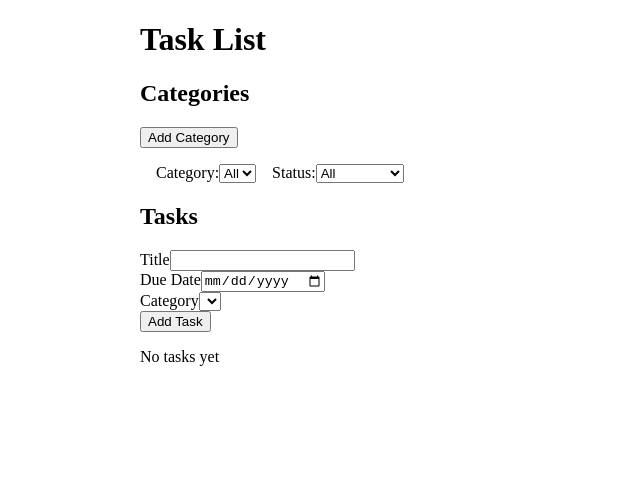
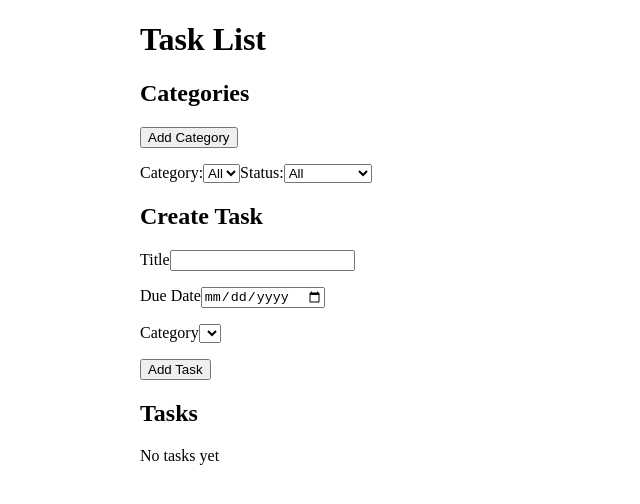
Before and after one commit to virustotalop/Frontend, a React (Vite) app: page / in a window 1280 px wide. Shown: the top 504 px of the page, without its empty margins (0-640 px from the left). Built offline with nearby package versions, Linux system fonts and the light colour scheme.

Commit message:
Rework padding

```diff
--- a/src/components/TaskForm.tsx
+++ b/src/components/TaskForm.tsx
@@ -69,7 +69,7 @@ export default function TaskForm({ task, categories, onSubmit }: TaskFormProps)
     <form role="form" onSubmit={handleSubmit}>
       {error && <p style={{ color: "red" }}>{error}</p>}
 
-      <div>
+      <div style={{ marginBottom: "1rem"}}>
         <label htmlFor="title">Title</label>
         <input
           id="title"
@@ -79,7 +79,7 @@ export default function TaskForm({ task, categories, onSubmit }: TaskFormProps)
         />
       </div>
 
-      <div>
+      <div style={{ marginBottom: "1rem"}}>
         <label htmlFor="dueDate">Due Date</label>
         <input
           id="dueDate"
@@ -89,7 +89,7 @@ export default function TaskForm({ task, categories, onSubmit }: TaskFormProps)
         />
       </div>
 
-      <div>
+      <div style={{ marginBottom: "1rem"}}>
         <label htmlFor="category">Category</label>
         <select
           id="category"
--- a/src/components/TaskItem.tsx
+++ b/src/components/TaskItem.tsx
@@ -51,7 +51,6 @@ export default function TaskItem({
       <button onClick={() => onEdit(task)}>Edit Task</button>
       <button onClick={onRemove}>Delete Task</button>
 
-      {/* Subtasks */}
       <ul style={{ paddingLeft: "1.5rem" }}>
         {task.subtasks.map(st => (
           <li key={st.id}>
@@ -89,8 +88,6 @@ export default function TaskItem({
           </li>
         ))}
       </ul>
-
-      {/* Inline Add Subtask Form */}
       <div style={{ marginTop: "0.5rem" }}>
         <input
           type="text"
--- a/src/components/TaskList.tsx
+++ b/src/components/TaskList.tsx
@@ -7,7 +7,7 @@ export interface TaskListProps {
   onToggle: (id: number) => void;
   onRemove: (id: number) => void;
   onEdit: (task: Task) => void;
-  onAddSubTask: (taskId: number, title: string, description: string) => void;
+  onAddSubTask: (taskId: number, title: string) => void;
   onToggleSubTask: (taskId: number, subId: number) => void;
   onRemoveSubTask: (taskId: number, subId: number) => void;
   onUpdateSubTask: (taskId: number, subId: number, updates: { title?: string; }) => void;
@@ -29,7 +29,7 @@ export default function TaskList({
   }
 
   return (
-    <ul>
+    <ul style={{ listStyleType: "none", paddingLeft: 0 }}>
       {tasks.map(task => (
         <TaskItem
           key={task.id}
--- a/src/pages/TaskPage.tsx
+++ b/src/pages/TaskPage.tsx
@@ -92,7 +92,7 @@ export default function TaskPage() {
         {categories.map(c => (
           <li key={c.id}>
             {c.name}
-            <button onClick={() => {
+            <button style={{ margin: "1rem" }} onClick={() => {
               const newName = prompt("Rename category", c.name);
               if (newName) renameCategory(c.id, newName);
             }}>Edit</button>
@@ -100,12 +100,12 @@ export default function TaskPage() {
           </li>
         ))}
       </ul>
-      <button onClick={() => {
+      <button style={{ marginBottom: "1rem" }}onClick={() => {
         const name = prompt("Category name");
         if (name) addCategory(name);
       }}>Add Category</button>
 
-      <div style={{ margin: "1rem" }}>
+      <div>
         <label>
           Category:
           <select value={filterCategoryId} onChange={e => setFilterCategoryId(e.target.value === "all" ? "all" : parseInt(e.target.value))}>
@@ -114,7 +114,7 @@ export default function TaskPage() {
           </select>
         </label>
 
-        <label style={{ marginLeft: "1rem" }}>
+        <label>
           Status:
           <select value={filterCompleted} onChange={e => setFilterCompleted(e.target.value as any)}>
             <option value="all">All</option>
@@ -123,14 +123,14 @@ export default function TaskPage() {
           </select>
         </label>
       </div>
-
-      <h2>Tasks</h2>
+      <h2>Create Task</h2>
       <TaskForm
         task={editingTask || undefined}
         categories={categories}
         onSubmit={handleFormSubmit}
       />
 
+      <h2>Tasks</h2>
       <TaskList
         tasks={filteredTasks}
         categories={categories}
```
